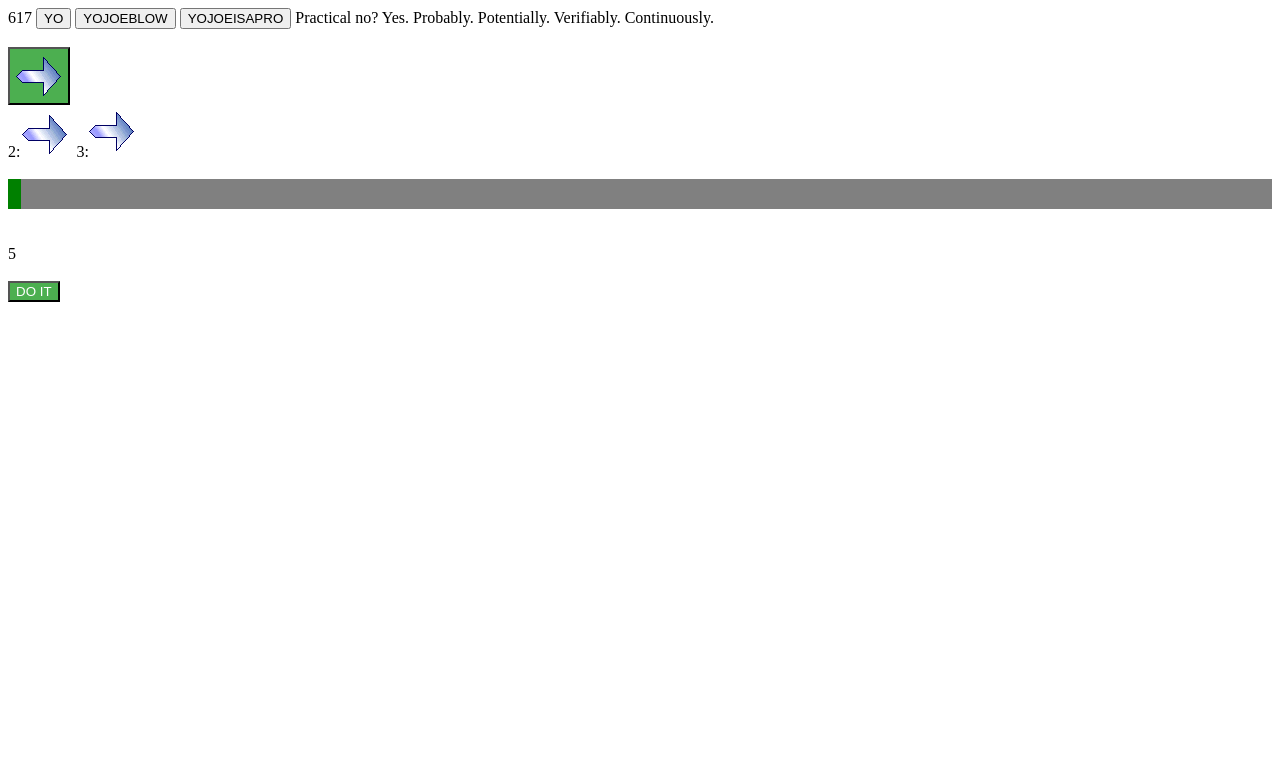
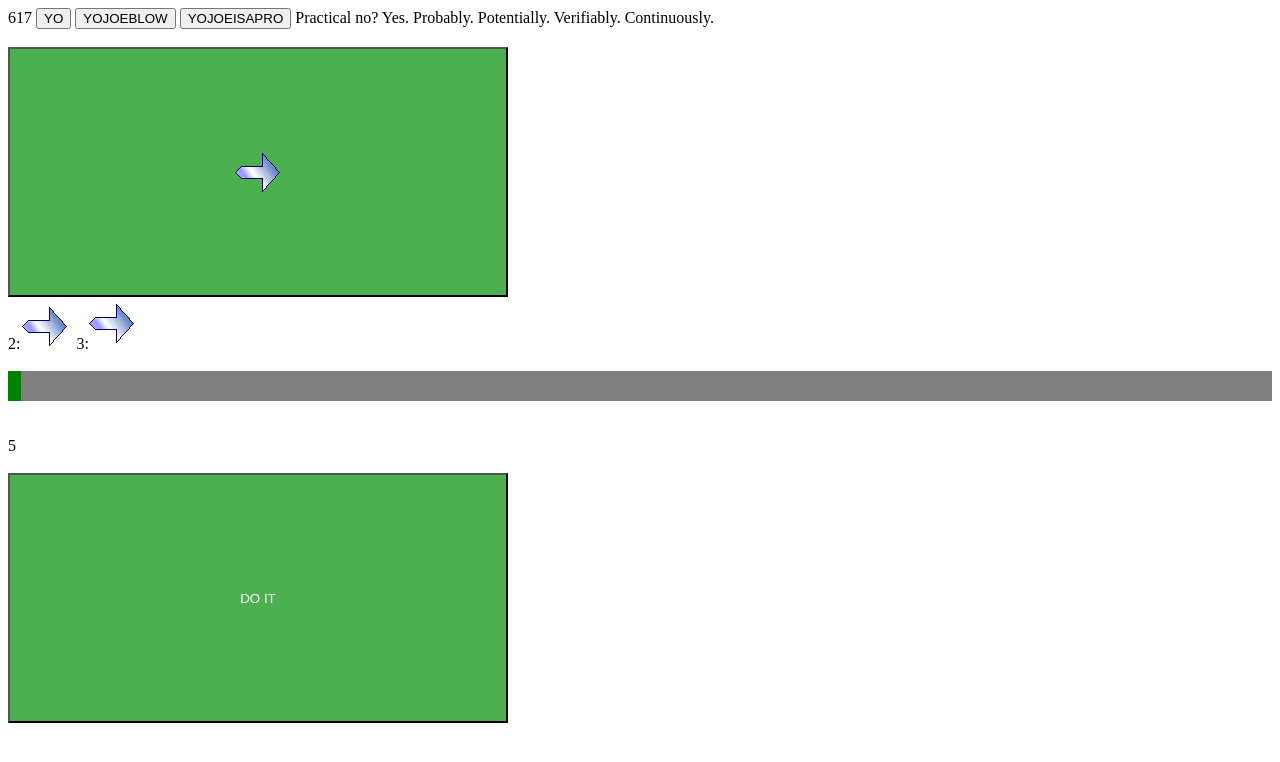
Before and after one commit to millerj-tc/febonegam, a plain HTML site: page index.html in a window 1280 px wide. Drawn offline with Linux system fonts and the light colour scheme.

Commit message:
Update interface.css

```diff
--- a/interface.css
+++ b/interface.css
@@ -12,6 +12,6 @@
 .button {
   background-color: #4CAF50;
   color: white;
-  width = 500px;
-  height = 250px;
+  width: 500px;
+  height: 250px;
 }
```
